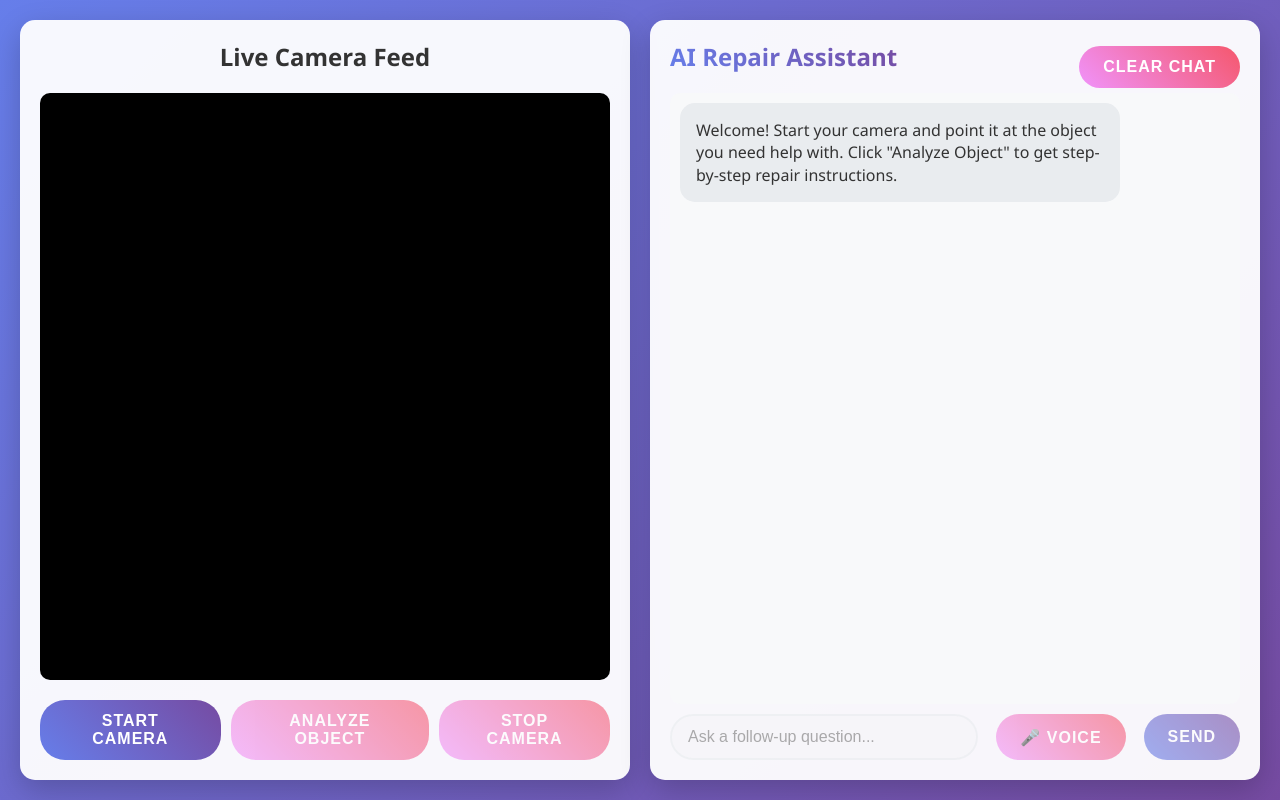
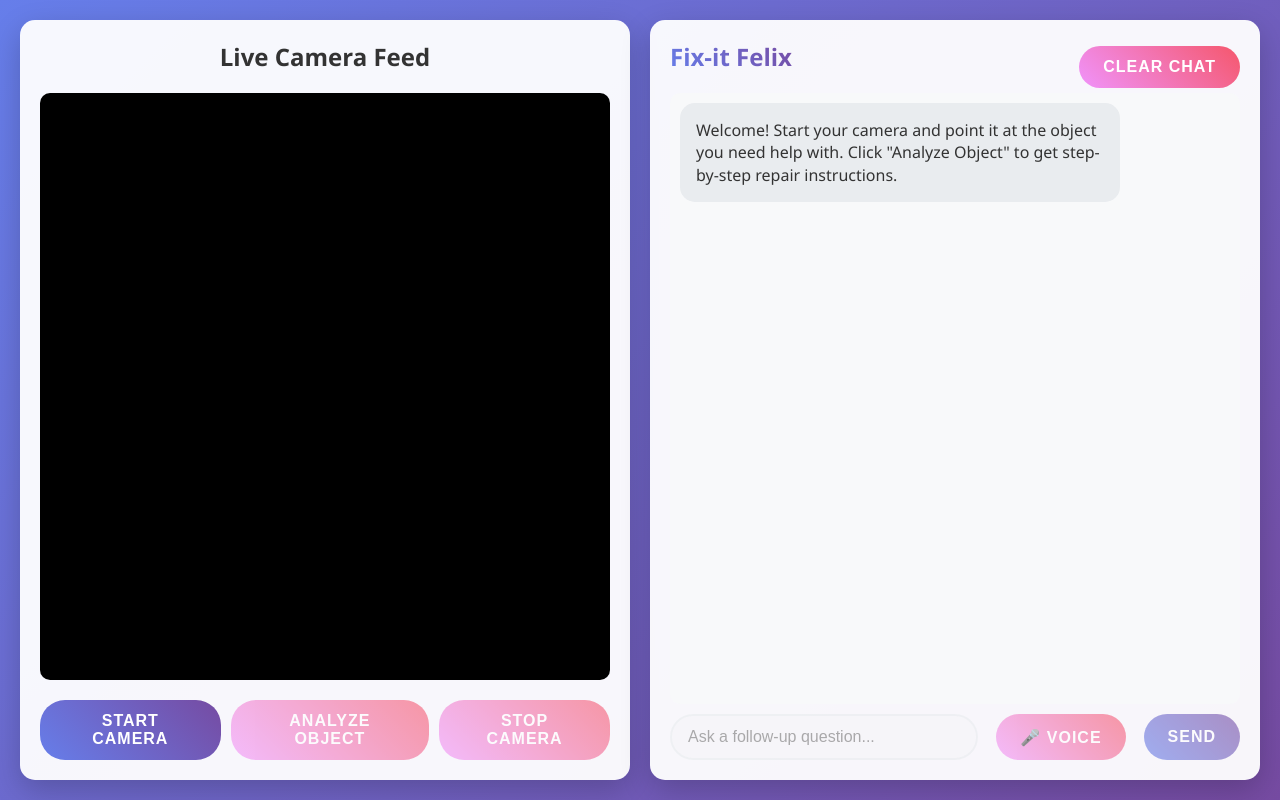
Before and after one commit to nrhuang/stormhacks2025, a React (Create React App) app: page / in a window 1280 px wide. Built offline with nearby package versions, Linux system fonts and the light colour scheme; no server answers; the HTML template or start-up script is replaced by a standard one.

Commit message:
changed name

```diff
--- a/public/index.html
+++ b/public/index.html
@@ -7,9 +7,9 @@
     <meta name="theme-color" content="#000000" />
     <meta
       name="description"
-      content="AI Repair Assistant - Get step-by-step repair instructions for your devices"
+      content="Fix-it Felix - Get step-by-step repair instructions for your devices"
     />
-    <title>AI Repair Assistant</title>
+    <title>Fix-it Felix</title>
   </head>
   <body>
     <noscript>You need to enable JavaScript to run this app.</noscript>
--- a/src/components/ChatSection.js
+++ b/src/components/ChatSection.js
@@ -290,7 +290,7 @@ const ChatSection = () => {
   return (
     <div className="chat-section">
       <div style={{ display: 'flex', alignItems: 'center', justifyContent: 'space-between' }}>
-        <h2 className="chat-header">AI Repair Assistant</h2>
+        <h2 className="chat-header">Fix-it Felix</h2>
         <div style={{ display: 'flex', gap: 8 }}>
           <button className="btn btn-secondary" onClick={openClearModal}>Clear Chat</button>
         </div>
--- a/templates/index.html
+++ b/templates/index.html
@@ -3,7 +3,7 @@
   <head>
     <meta charset="UTF-8" />
     <meta name="viewport" content="width=device-width, initial-scale=1.0" />
-    <title>AI Repair Assistant</title>
+    <title>Fix-it Felix</title>
     <script src="https://cdn.jsdelivr.net/npm/marked/marked.min.js"></script>
     <script src="https://cdnjs.cloudflare.com/ajax/libs/dompurify/2.4.0/purify.min.js"></script>
 
@@ -302,7 +302,7 @@
 
       <!-- Chat Section -->
       <div class="chat-section">
-        <h2 class="chat-header">AI Repair Assistant</h2>
+        <h2 class="chat-header">Fix-it Felix</h2>
         <div class="chat-messages" id="chatMessages">
           <div class="message system">
             <strong>Welcome!</strong><br />
```
Also changed, not shown: src/components/VideoSection.js (line endings or trailing spaces), 1 other file (tests, documents, lock files or other folders).
